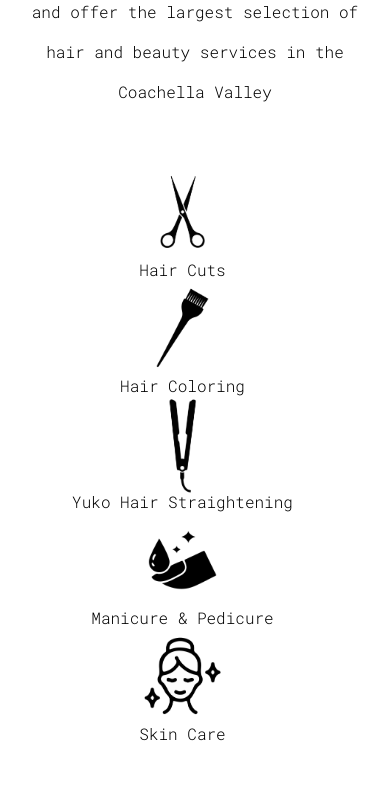
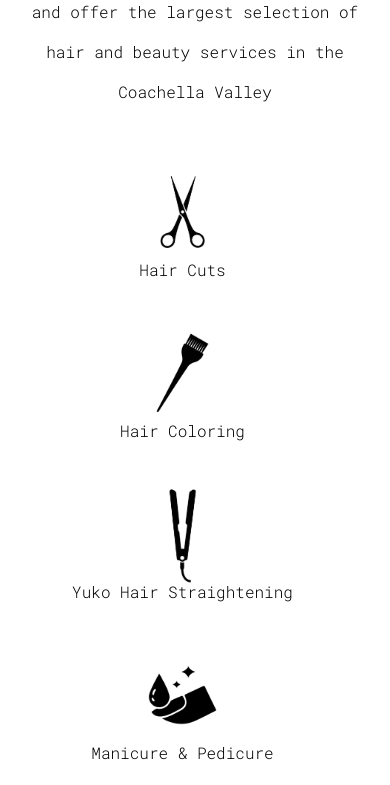
Before and after one commit to Austin-T-Johnson/headsuphair, a React (Create React App) app: page / in a window 390 px wide. Shown: the part 1180-1965 px from the top of the page. Built offline with nearby package versions, Linux system fonts and the light colour scheme; a web font is replaced by a local one.

Commit message:
media query

```diff
--- a/src/App.scss
+++ b/src/App.scss
@@ -325,11 +325,21 @@ table {
     background-color: rgba(0, 0, 0, 0.15);
     padding: 25px;
     border-radius: 5px;
+    @include media-query($small) {
+
+        margin-bottom: 15%;
+    }
+
 }
 .services-header span {
     font-size: 3rem;
     font-family: 'blair';
     color: black;
+
+    @include media-query($small) {
+        font-size: 1.5rem;
+
+    }
 }
 
 .h1 {
@@ -371,7 +381,9 @@ table {
     padding: 25px;
     padding-left: 65px;
     @include media-query($small) {
-        display: block;
+        display: flex;
+        flex-direction: column;
+        gap: 45px;
         text-align: center;
         padding-left: 0px;
     }
@@ -697,7 +709,7 @@ table {
    width: 100%;
     padding: 100px 50px;
     gap: 50px;
-    // background-color: green;
+
     @include media-query($small) {
         padding: 100px 0px;
         gap:0px;
@@ -747,6 +759,11 @@ h3 {
 .services-info-container {
     width: 100%;
     display: flex;
+
+    @include media-query($small) {
+        width: 100%;
+      display: block;
+    }
 
 }
 .MuiCardHeader-title{
```
